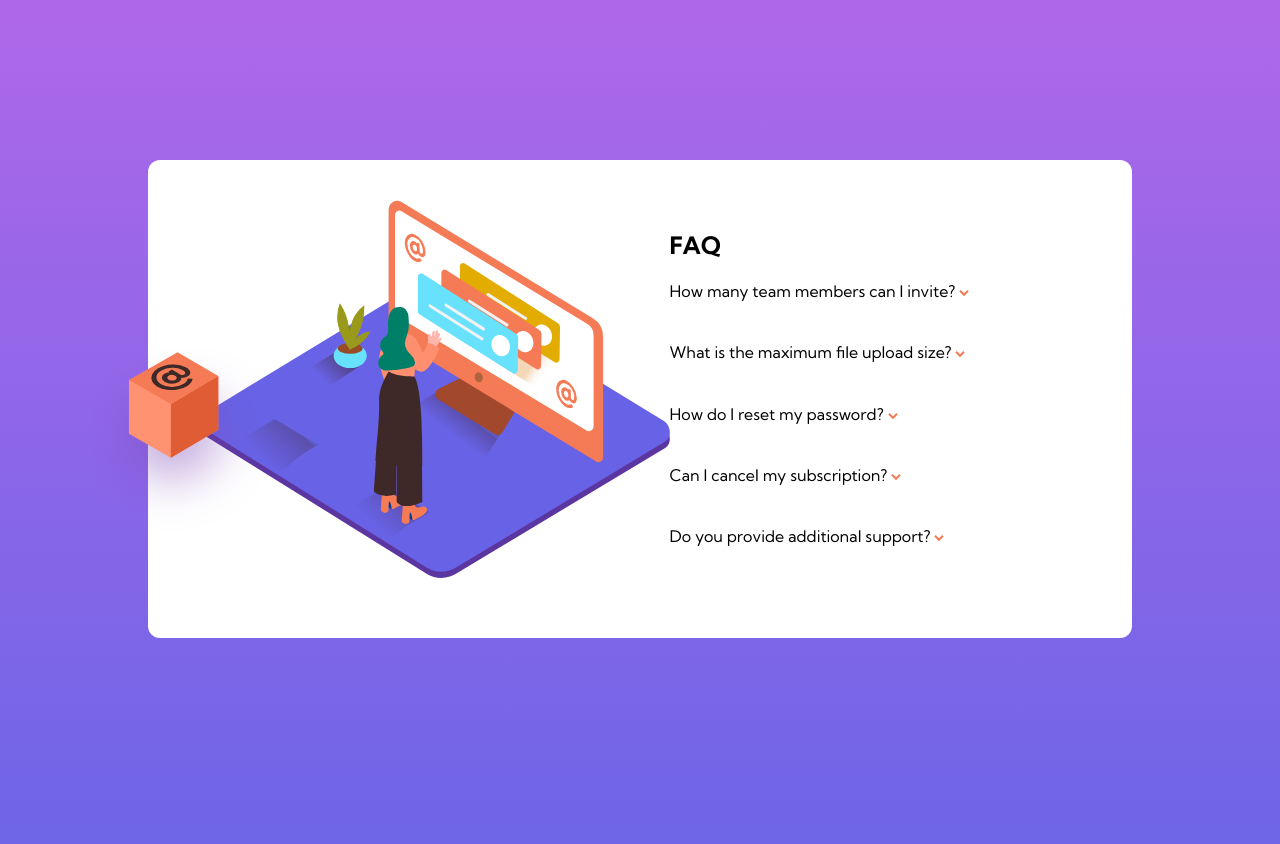
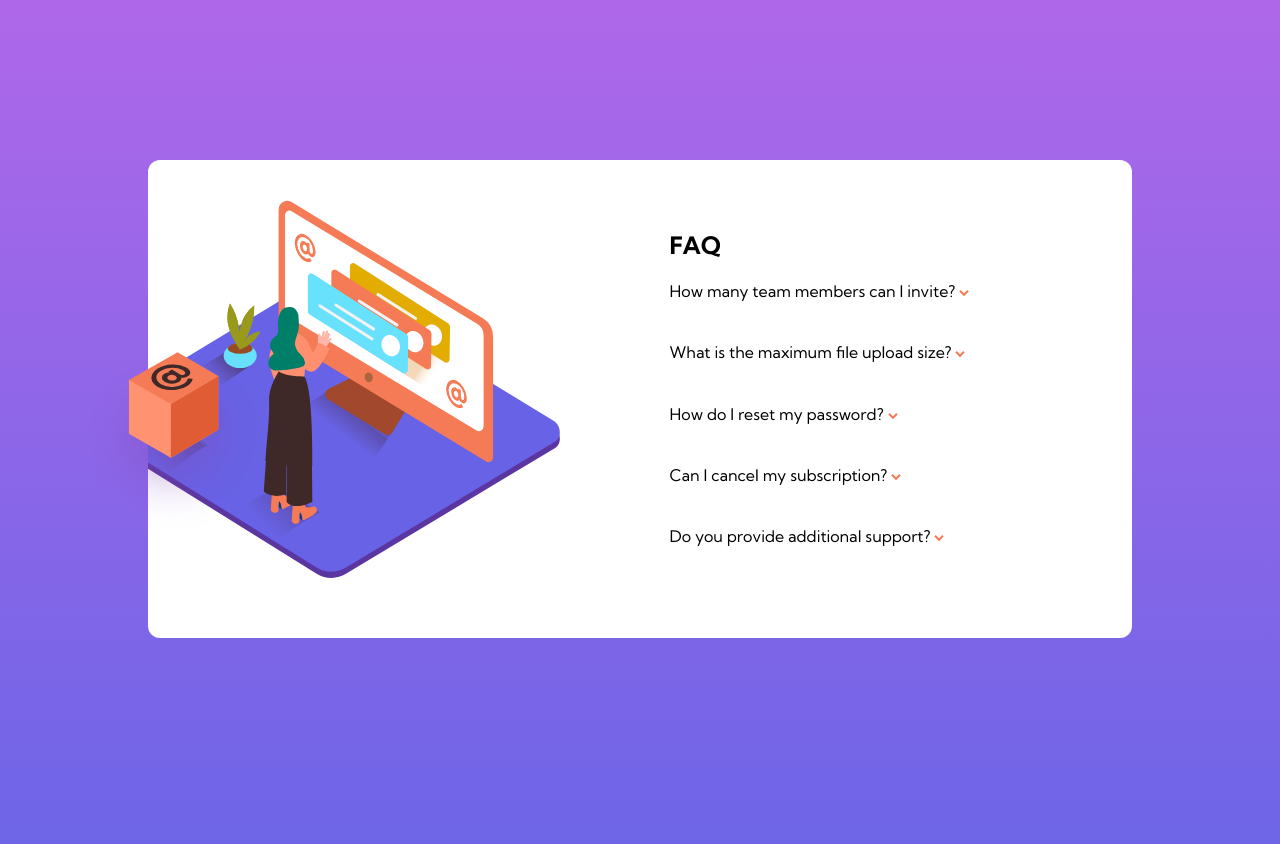
Before and after one commit to Koshir0/FAQ-accordion-card, a plain HTML site: page index.html in a window 1280 px wide. Drawn offline with Linux system fonts and the light colour scheme.

Commit message:
Add files via upload

```diff
--- a/index.html
+++ b/index.html
@@ -80,7 +80,7 @@
   max-height: 380px;
   position: relative;
   top:-10px;
-  left: 20%x;
+  left: -110px;
 
 
 }
```
